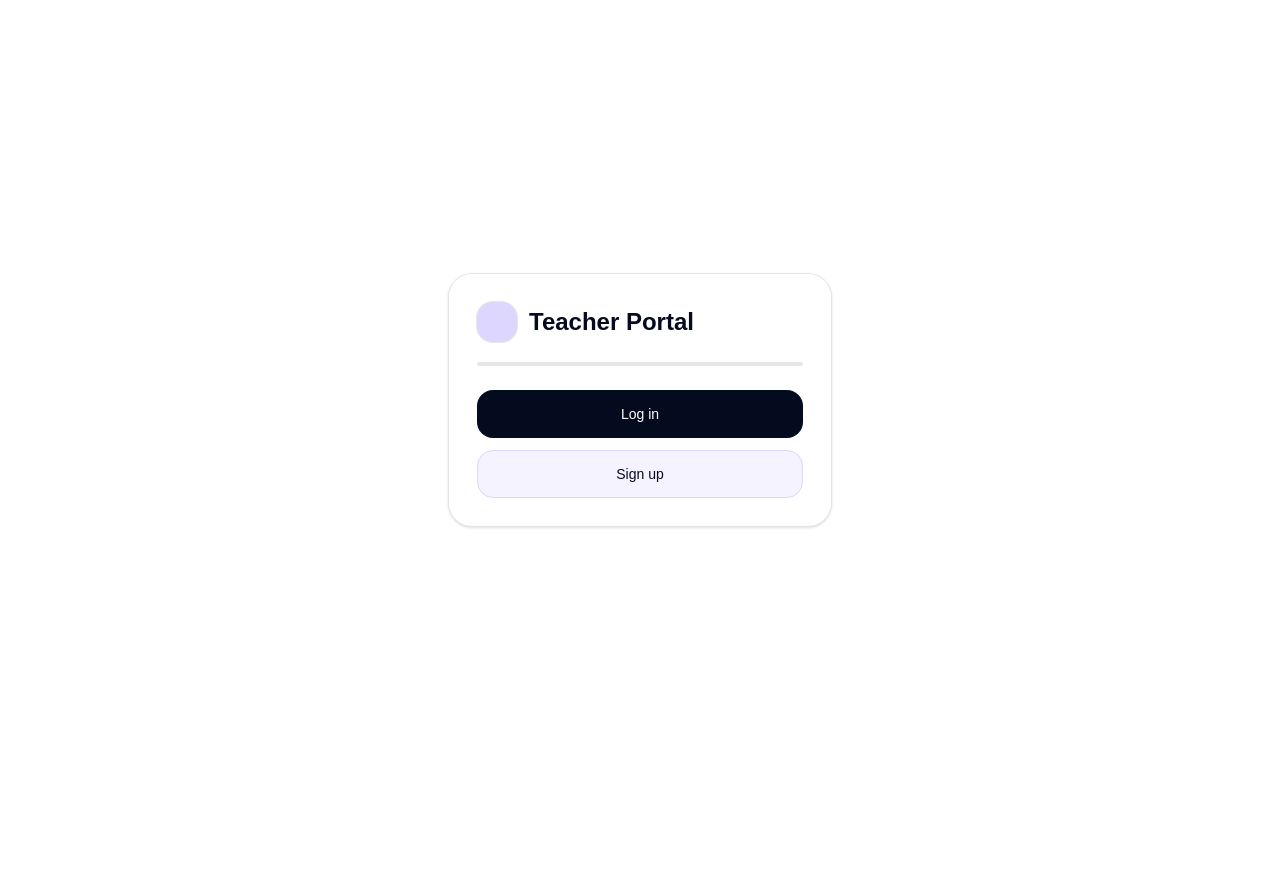
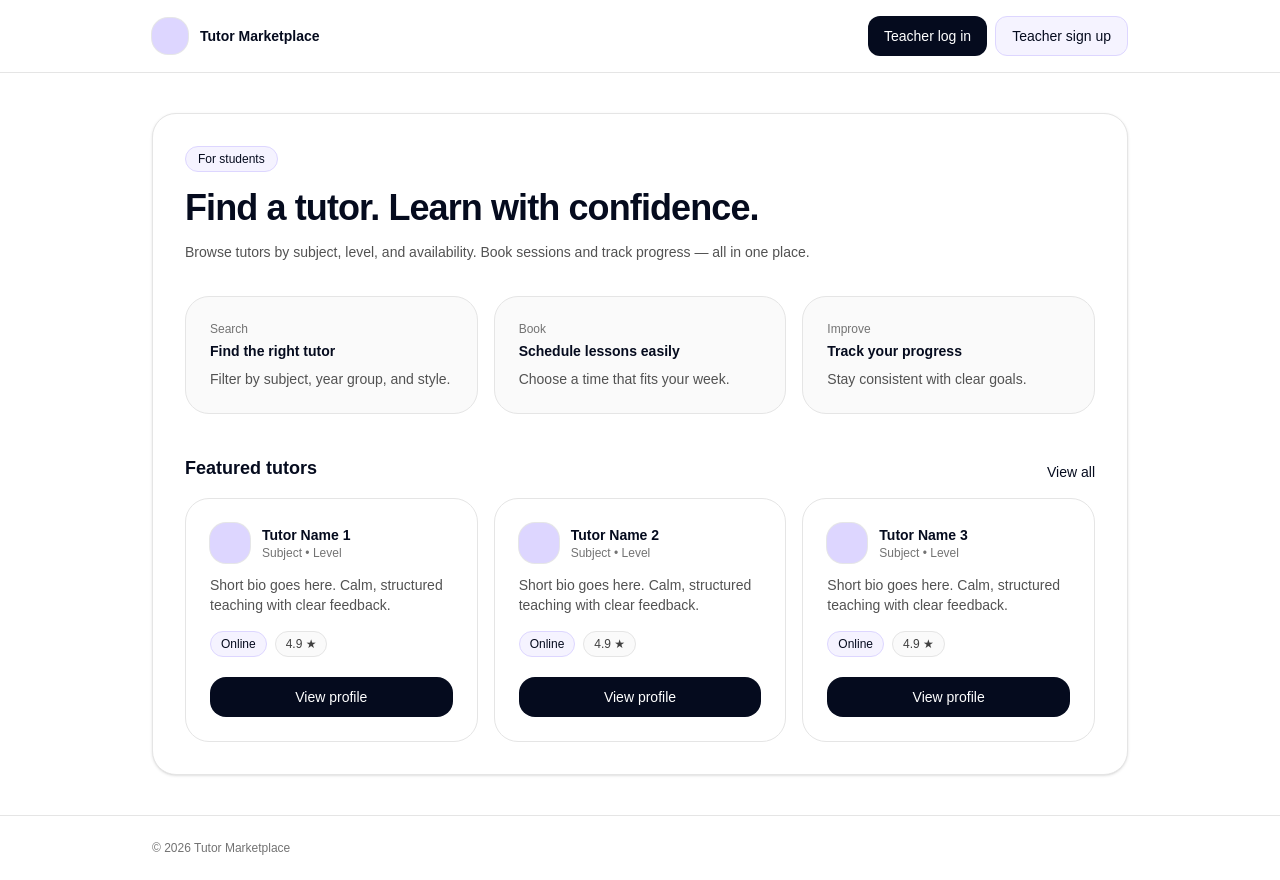
Before and after one commit to wincrazyyy/find-tutor, a Next.js app: page / in a window 1280 px wide. Before the commit the page ends 800 px from the top, so only its background shows below. Built offline with nearby package versions, Linux system fonts and the light colour scheme.

Commit message:
Update page.tsx

```diff
--- a/app/page.tsx
+++ b/app/page.tsx
@@ -1,34 +1,140 @@
 // app/page.tsx
 export default function Page() {
   return (
-    <main className="min-h-screen p-6 flex items-center justify-center bg-white">
-      <div className="w-full max-w-sm rounded-3xl border border-neutral-200 bg-white p-7 shadow-sm">
+    <main className="min-h-screen bg-white">
+      {/* Top bar */}
+      <header className="border-b border-neutral-200">
+        <div className="mx-auto flex w-full max-w-5xl items-center justify-between px-6 py-4">
           <div className="flex items-center gap-3">
-          {/* Accent block */}
-          <div className="h-10 w-10 rounded-2xl bg-violet-200 ring-1 ring-[#050B1E]/10" />
-          <h1 className="text-2xl font-semibold text-[#050B1E]">
-            Teacher Portal
-          </h1>
+            <div className="h-9 w-9 rounded-2xl bg-violet-200 ring-1 ring-[#050B1E]/10" />
+            <div className="text-sm font-semibold text-[#050B1E]">
+              Tutor Marketplace
+            </div>
           </div>
 
-        {/* Subtle dark-blue accent line */}
-        <div className="mt-5 h-1 w-full rounded-full bg-[#050B1E] opacity-10" />
-
-        <div className="mt-6 grid gap-3">
+          <nav className="flex items-center gap-2">
             <a
               href="/login"
-            className="inline-flex h-12 items-center justify-center rounded-2xl bg-[#050B1E] text-sm font-medium text-white hover:bg-[#07102D]"
+              className="inline-flex h-10 items-center justify-center rounded-xl bg-[#050B1E] px-4 text-sm font-medium text-white hover:bg-[#07102D]"
             >
-            Log in
+              Teacher log in
             </a>
             <a
               href="/signup"
-            className="inline-flex h-12 items-center justify-center rounded-2xl border border-violet-200 bg-violet-50 text-sm font-medium text-[#050B1E] hover:bg-violet-100"
+              className="inline-flex h-10 items-center justify-center rounded-xl border border-violet-200 bg-violet-50 px-4 text-sm font-medium text-[#050B1E] hover:bg-violet-100"
             >
-            Sign up
+              Teacher sign up
+            </a>
+          </nav>
+        </div>
+      </header>
+
+      {/* Student-facing content */}
+      <section className="mx-auto w-full max-w-5xl px-6 py-10">
+        <div className="rounded-3xl border border-neutral-200 bg-white p-8 shadow-sm">
+          <div className="inline-flex items-center gap-2 rounded-full border border-violet-200 bg-violet-50 px-3 py-1 text-xs font-medium text-[#050B1E]">
+            For students
+          </div>
+
+          <h1 className="mt-4 text-4xl font-semibold tracking-tight text-[#050B1E]">
+            Find a tutor. Learn with confidence.
+          </h1>
+          <p className="mt-3 max-w-2xl text-sm leading-6 text-neutral-600">
+            Browse tutors by subject, level, and availability. Book sessions and
+            track progress — all in one place.
+          </p>
+
+          <div className="mt-8 grid gap-4 sm:grid-cols-3">
+            <div className="rounded-3xl border border-neutral-200 bg-neutral-50 p-6">
+              <div className="text-xs text-neutral-500">Search</div>
+              <div className="mt-1 text-sm font-semibold text-[#050B1E]">
+                Find the right tutor
+              </div>
+              <p className="mt-2 text-sm text-neutral-600">
+                Filter by subject, year group, and style.
+              </p>
+            </div>
+            <div className="rounded-3xl border border-neutral-200 bg-neutral-50 p-6">
+              <div className="text-xs text-neutral-500">Book</div>
+              <div className="mt-1 text-sm font-semibold text-[#050B1E]">
+                Schedule lessons easily
+              </div>
+              <p className="mt-2 text-sm text-neutral-600">
+                Choose a time that fits your week.
+              </p>
+            </div>
+            <div className="rounded-3xl border border-neutral-200 bg-neutral-50 p-6">
+              <div className="text-xs text-neutral-500">Improve</div>
+              <div className="mt-1 text-sm font-semibold text-[#050B1E]">
+                Track your progress
+              </div>
+              <p className="mt-2 text-sm text-neutral-600">
+                Stay consistent with clear goals.
+              </p>
+            </div>
+          </div>
+
+          {/* Placeholder tutor list (student-facing) */}
+          <div className="mt-10">
+            <div className="flex items-end justify-between gap-4">
+              <h2 className="text-lg font-semibold text-[#050B1E]">
+                Featured tutors
+              </h2>
+              <a href="#" className="text-sm text-[#050B1E] hover:underline">
+                View all
               </a>
             </div>
+
+            <div className="mt-4 grid gap-4 sm:grid-cols-3">
+              {[1, 2, 3].map((i) => (
+                <div
+                  key={i}
+                  className="rounded-3xl border border-neutral-200 bg-white p-6"
+                >
+                  <div className="flex items-center gap-3">
+                    <div className="h-10 w-10 rounded-2xl bg-violet-200 ring-1 ring-[#050B1E]/10" />
+                    <div>
+                      <div className="text-sm font-semibold text-[#050B1E]">
+                        Tutor Name {i}
                       </div>
+                      <div className="text-xs text-neutral-500">
+                        Subject • Level
+                      </div>
+                    </div>
+                  </div>
+
+                  <p className="mt-3 text-sm text-neutral-600">
+                    Short bio goes here. Calm, structured teaching with clear
+                    feedback.
+                  </p>
+
+                  <div className="mt-4 flex items-center gap-2">
+                    <span className="rounded-full border border-violet-200 bg-violet-50 px-2.5 py-1 text-xs font-medium text-[#050B1E]">
+                      Online
+                    </span>
+                    <span className="rounded-full border border-neutral-200 bg-neutral-50 px-2.5 py-1 text-xs font-medium text-neutral-700">
+                      4.9 ★
+                    </span>
+                  </div>
+
+                  <button
+                    type="button"
+                    className="mt-5 inline-flex h-10 w-full items-center justify-center rounded-2xl bg-[#050B1E] text-sm font-medium text-white hover:bg-[#07102D]"
+                  >
+                    View profile
+                  </button>
+                </div>
+              ))}
+            </div>
+          </div>
+        </div>
+      </section>
+
+      <footer className="border-t border-neutral-200">
+        <div className="mx-auto w-full max-w-5xl px-6 py-6 text-xs text-neutral-500">
+          © {new Date().getFullYear()} Tutor Marketplace
+        </div>
+      </footer>
     </main>
   );
 }
```
Lines whose indentation alone changed are shown as unchanged.
